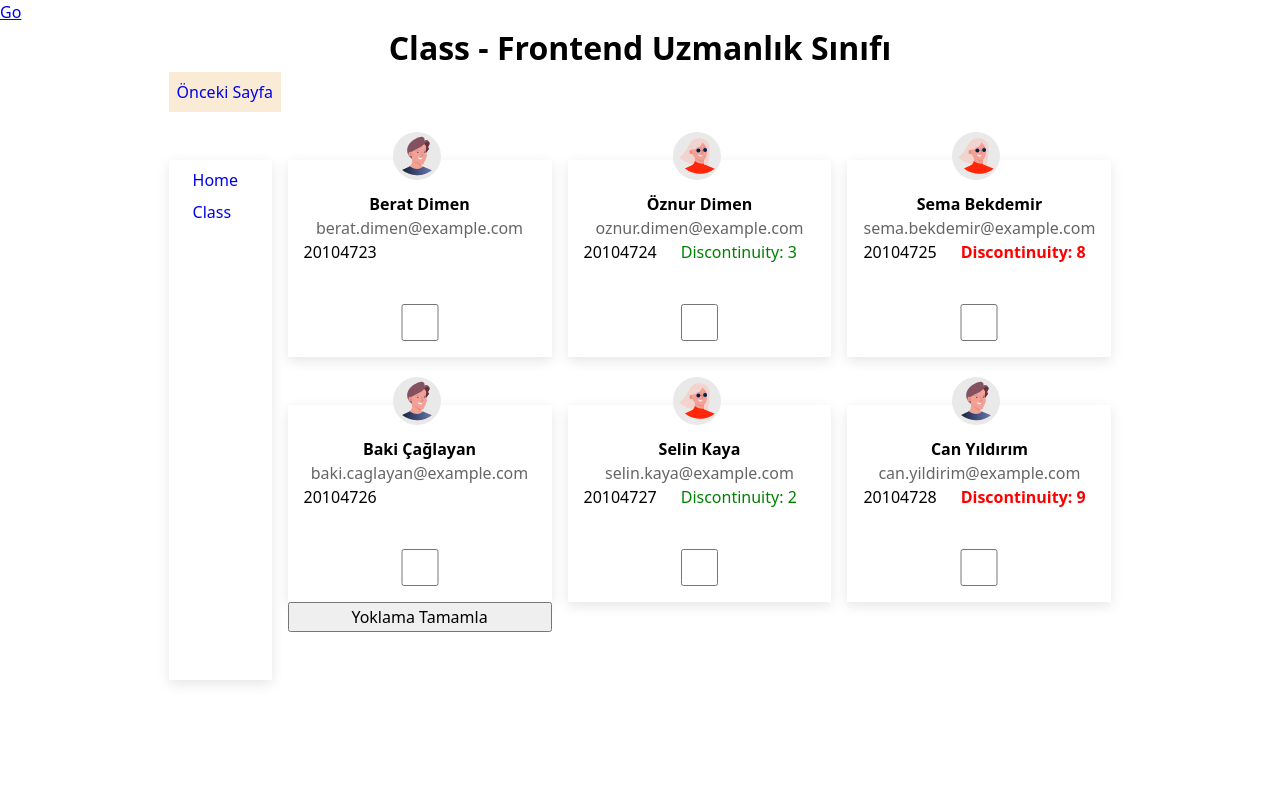
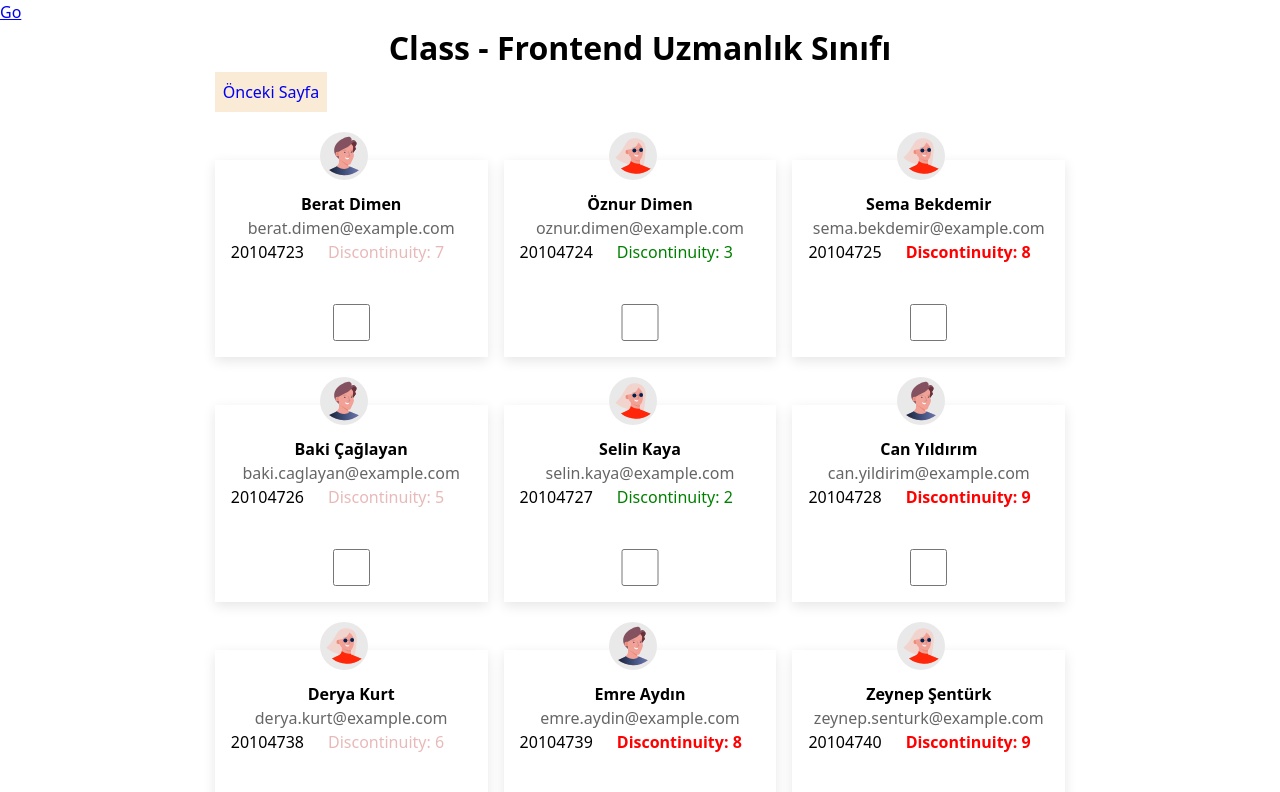
Before and after one commit to beratdimen/students-attendace-next, a Next.js app: page /class/1 in a window 1280 px wide. Shown: the top 792 px of the page. Built offline with nearby package versions, Linux system fonts and the light colour scheme.

Commit message:
side nav kaldırıldı ve data json tekrardan güncellendi

```diff
--- a/app/class/[id]/page.jsx
+++ b/app/class/[id]/page.jsx
@@ -41,12 +41,6 @@ export default function ClassDetail() {
       <Link className="returnPage" href={"./"}>
         Önceki Sayfa
       </Link>
-
-      <div className="detailBody">
-        <div className="sideNav">
-          <Link href={"/"}>Home</Link>
-          <Link href={"/class"}>Class</Link>
-        </div>
 
       <div className="detailBox">
         {students.map((student) => (
@@ -100,6 +94,7 @@ export default function ClassDetail() {
             </div>
           </div>
         ))}
+      </div>
       {attendance === true ? (
         <button
           onClick={() => {
@@ -137,7 +132,5 @@ export default function ClassDetail() {
         </button>
       )}
     </div>
-      </div>
-    </div>
   );
 }
--- a/app/globals.css
+++ b/app/globals.css
@@ -137,24 +137,6 @@ h1 {
   display: grid;
   justify-content: center;
 
-  .detailBody {
-    display: grid;
-    grid-template-columns: 1fr 8fr;
-    gap: 16px;
-    justify-content: center;
-    align-items: stretch;
-  }
-
-  .sideNav {
-    display: flex;
-    flex-direction: column;
-    gap: 8px;
-    box-shadow: 0px 4px 12px rgba(0, 0, 0, 0.1);
-    padding: 8px 24px;
-    margin-top: 48px;
-    height: 100%;
-  }
-
   .returnPage {
     background-color: antiquewhite;
     padding: 8px;
--- a/data.js
+++ b/data.js
@@ -78,6 +78,66 @@ export const data = [
         attendance: 9,
         grade: 95,
         birthYear: 1996,
+      },
+      {
+        id: 7,
+        name: "Derya",
+        surname: "Kurt",
+        email: "derya.kurt@example.com",
+        schoolNo: "20104738",
+        tckn: "12345678916",
+        gender: "Female",
+        attendance: 6,
+        grade: 85,
+        birthYear: 2002,
+      },
+      {
+        id: 8,
+        name: "Emre",
+        surname: "Aydın",
+        email: "emre.aydin@example.com",
+        schoolNo: "20104739",
+        tckn: "12345678917",
+        gender: "Male",
+        attendance: 8,
+        grade: 88,
+        birthYear: 2001,
+      },
+      {
+        id: 9,
+        name: "Zeynep",
+        surname: "Şentürk",
+        email: "zeynep.senturk@example.com",
+        schoolNo: "20104740",
+        tckn: "12345678918",
+        gender: "Female",
+        attendance: 9,
+        grade: 92,
+        birthYear: 1998,
+      },
+      {
+        id: 10,
+        name: "Mehmet",
+        surname: "Durmaz",
+        email: "mehmet.durmaz@example.com",
+        schoolNo: "20104741",
+        tckn: "12345678919",
+        gender: "Male",
+        attendance: 7,
+        grade: 83,
+        birthYear: 1999,
+      },
+      {
+        id: 11,
+        name: "Furkan",
+        surname: "Kaya",
+        email: "furkan.kaya@example.com",
+        schoolNo: "20104742",
+        tckn: "12345678920",
+        gender: "Male",
+        attendance: 10,
+        grade: 94,
+        birthYear: 2000,
       },
     ],
   },
@@ -161,6 +221,66 @@ export const data = [
         grade: 87,
         birthYear: 1990,
       },
+      {
+        id: 7,
+        name: "Baran",
+        surname: "Arslan",
+        email: "baran.arslan@example.com",
+        schoolNo: "20104733",
+        tckn: "12345678911",
+        gender: "Male",
+        attendance: 5,
+        grade: 76,
+        birthYear: 2003,
+      },
+      {
+        id: 8,
+        name: "Selin",
+        surname: "Yılmaz",
+        email: "selin.yilmaz@example.com",
+        schoolNo: "20104734",
+        tckn: "12345678912",
+        gender: "Female",
+        attendance: 10,
+        grade: 93,
+        birthYear: 1999,
+      },
+      {
+        id: 9,
+        name: "Oğuz",
+        surname: "Şahin",
+        email: "oguz.sahin@example.com",
+        schoolNo: "20104735",
+        tckn: "12345678913",
+        gender: "Male",
+        attendance: 8,
+        grade: 87,
+        birthYear: 2000,
+      },
+      {
+        id: 10,
+        name: "Elif",
+        surname: "Koç",
+        email: "elif.koc@example.com",
+        schoolNo: "20104736",
+        tckn: "12345678914",
+        gender: "Female",
+        attendance: 9,
+        grade: 90,
+        birthYear: 1998,
+      },
+      {
+        id: 11,
+        name: "Murat",
+        surname: "Ersoy",
+        email: "murat.ersoy@example.com",
+        schoolNo: "20104737",
+        tckn: "12345678915",
+        gender: "Male",
+        attendance: 7,
+        grade: 82,
+        birthYear: 1997,
+      },
     ],
   },
   {
@@ -243,6 +363,78 @@ export const data = [
         grade: 85,
         birthYear: 1988,
       },
+      {
+        id: 7,
+        name: "Ahmet",
+        surname: "Demir",
+        email: "ahmet.demir@example.com",
+        schoolNo: "20104729",
+        tckn: "12345678907",
+        gender: "Male",
+        attendance: 6,
+        grade: 74,
+        birthYear: 2002,
+      },
+      {
+        id: 8,
+        name: "Ayşe",
+        surname: "Güneş",
+        email: "ayse.gunes@example.com",
+        schoolNo: "20104730",
+        tckn: "12345678908",
+        gender: "Female",
+        attendance: 8,
+        grade: 89,
+        birthYear: 2001,
+      },
+      {
+        id: 9,
+        name: "Kemal",
+        surname: "Bozkurt",
+        email: "kemal.bozkurt@example.com",
+        schoolNo: "20104731",
+        tckn: "12345678909",
+        gender: "Male",
+        attendance: 7,
+        grade: 84,
+        birthYear: 1999,
+      },
+      {
+        id: 9,
+        name: "Kemal",
+        surname: "Bozkurt",
+        email: "kemal.bozkurt@example.com",
+        schoolNo: "20104731",
+        tckn: "12345678909",
+        gender: "Male",
+        attendance: 7,
+        grade: 84,
+        birthYear: 1999,
+      },
+      {
+        id: 9,
+        name: "Kemal",
+        surname: "Bozkurt",
+        email: "kemal.bozkurt@example.com",
+        schoolNo: "20104731",
+        tckn: "12345678909",
+        gender: "Male",
+        attendance: 7,
+        grade: 84,
+        birthYear: 1999,
+      },
+      {
+        id: 10,
+        name: "Gizem",
+        surname: "Özkan",
+        email: "gizem.ozkan@example.com",
+        schoolNo: "20104732",
+        tckn: "12345678910",
+        gender: "Female",
+        attendance: 9,
+        grade: 91,
+        birthYear: 1998,
+      },
     ],
   },
   {
@@ -313,6 +505,66 @@ export const data = [
         grade: 93,
         birthYear: 1985,
       },
+      {
+        id: 6,
+        name: "Sema",
+        surname: "Aksoy",
+        email: "sema.aksoy@example.com",
+        schoolNo: "20104724",
+        tckn: "12345678902",
+        gender: "Female",
+        attendance: 9,
+        grade: 90,
+        birthYear: 1999,
+      },
+      {
+        id: 7,
+        name: "Ali",
+        surname: "Kara",
+        email: "ali.kara@example.com",
+        schoolNo: "20104725",
+        tckn: "12345678903",
+        gender: "Male",
+        attendance: 6,
+        grade: 78,
+        birthYear: 2001,
+      },
+      {
+        id: 8,
+        name: "Ece",
+        surname: "Sönmez",
+        email: "ece.sonmez@example.com",
+        schoolNo: "20104726",
+        tckn: "12345678904",
+        gender: "Female",
+        attendance: 8,
+        grade: 88,
+        birthYear: 1998,
+      },
+      {
+        id: 9,
+        name: "Deniz",
+        surname: "Çelik",
+        email: "deniz.celik@example.com",
+        schoolNo: "20104727",
+        tckn: "12345678905",
+        gender: "Male",
+        attendance: 10,
+        grade: 92,
+        birthYear: 1997,
+      },
+      {
+        id: 10,
+        name: "Merve",
+        surname: "Yıldız",
+        email: "merve.yildiz@example.com",
+        schoolNo: "20104728",
+        tckn: "12345678906",
+        gender: "Female",
+        attendance: 5,
+        grade: 80,
+        birthYear: 2000,
+      },
     ],
   },
 ];
```
Lines whose indentation alone changed are shown as unchanged.
